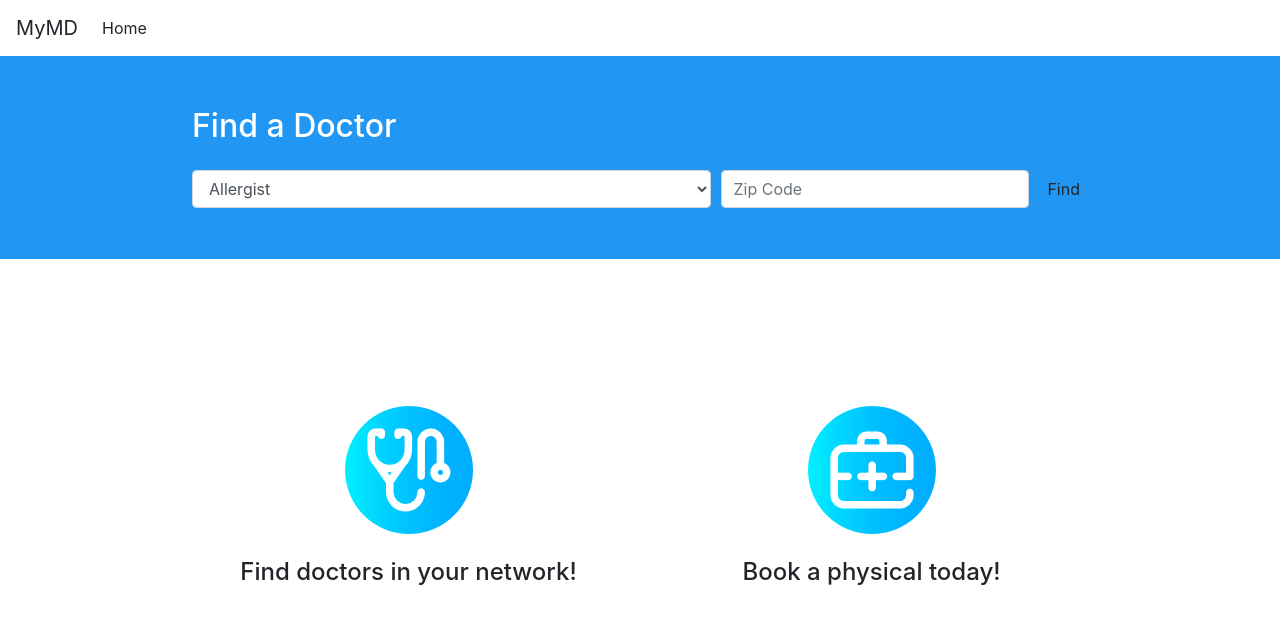
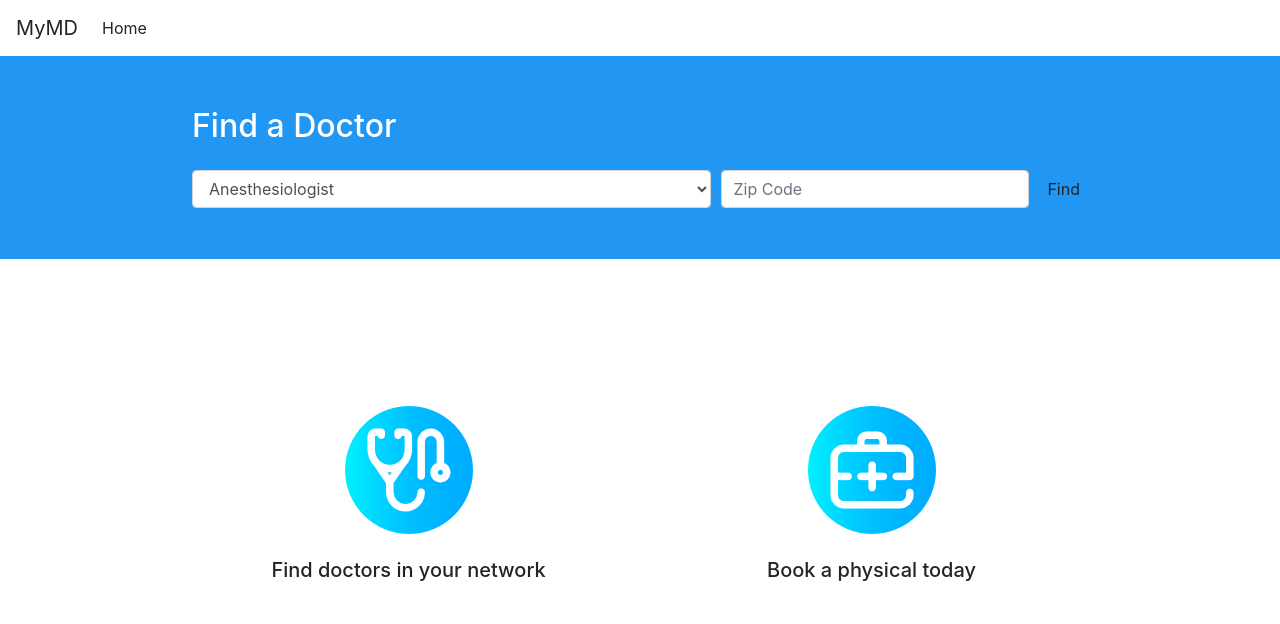
Before and after one commit to abecel22/myMD, a React (Create React App) app: page / in a window 1280 px wide. Shown: the top 624 px of the page. Built offline with nearby package versions, Linux system fonts and the light colour scheme.

Commit message:
Added result view if no doc is found in area.

```diff
--- a/package.json
+++ b/package.json
@@ -6,7 +6,6 @@
     "bootstrap": "^4.1.3",
     "react": "^16.5.2",
     "react-dom": "^16.5.2",
-    "react-loading-skeleton": "^1.0.0",
     "react-router-dom": "^4.3.1",
     "react-scripts": "2.0.4"
   },
--- a/src/components/results.jsx
+++ b/src/components/results.jsx
@@ -14,24 +14,34 @@ class Results extends Component {
                 <div className="row icons-container">
                     <div className="col-sm mt-3">
                         <img src={doc1} alt="" />
-                        <h4 className="mt-4">Find doctors in your network!</h4>
+                        <h5 className="mt-4">Find doctors in your network</h5>
                     </div>
                     <div className="col-sm mt-3">
                         <img src={doc2} alt="" />
-                        <h4 className="mt-4">Book a physical today!</h4>
+                        <h5 className="mt-4">Book a physical today</h5>
                     </div>
+                </div>
+            );
+        } else if (this.props.result.length === 0) {
+            return (
+                <div>
+                    <h3 className="mb-5">
+                        0 Results for {this.props.formData.specialty} near{' '}
+                        {this.props.formData.zipCode}
+                    </h3>
+                    <h4>Try a different specialty or zip code.</h4>
                 </div>
             );
         }
         return (
             <div>
                 {this.props.result.length > 0 && (
-                    <h1 className="mb-5">
+                    <h3 className="mb-5">
                         {this.props.result.length} Results for {''}
                         {this.capitalize(
                             this.props.formData.specialty
                         )} near {this.props.formData.zipCode}
-                    </h1>
+                    </h3>
                 )}
                 <Cards results={this.props.result} />
             </div>
--- a/src/components/specialties.js
+++ b/src/components/specialties.js
@@ -1,13 +1,10 @@
 module.exports = {
     specialties: [
-        'Allergist',
         'Anesthesiologist',
-        'Audiologist',
         'Cardiologist',
         'Chiropractor',
         'Dermatologist',
         'Endocrinologist',
-        'Family Practitioner',
         'Gastroenterologist',
         'General Practitioner',
         'General Surgeon',
```
Also changed, not shown: 1 other file (tests, documents, lock files or other folders).
